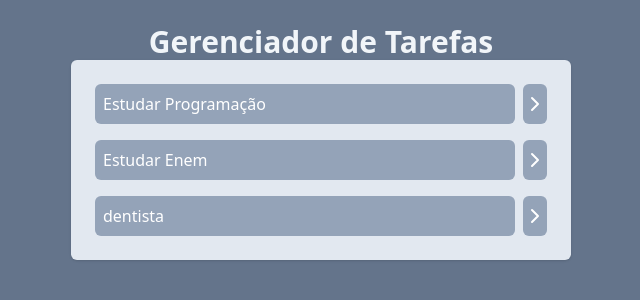
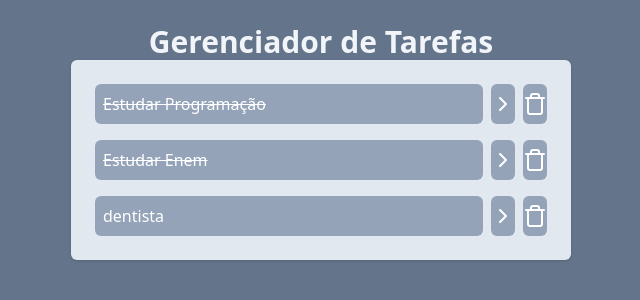
Before and after one commit to Samys003/TaksReact, a React (Vite) app: page / in a window 1280 px wide. Shown: the top 300 px of the page, without its empty margins (319-959 px from the left). Built offline with nearby package versions, Linux system fonts and the light colour scheme.

Commit message:
criando a funcionalidade de excluir a tarefa. riscar a tarefa agora funciona

```diff
--- a/src/App.jsx
+++ b/src/App.jsx
@@ -11,14 +11,14 @@
       isCompleted: true,
     },
     {
-      id: 1,
+      id: 2,
       text: "Estudar Enem",
       description:
         "hoje terei que ver alguns conceitos matematicos e montar o cronograma de biologia",
       isCompleted: true,
     },
     {
-      id: 1,
+      id: 3,
       text: "dentista",
       description: "hoje as 15 horas preciso ir ao dentista fazer uma limpeza",
       isCompleted: false,
@@ -28,11 +28,17 @@
   function onTaskClick(taskId) {
     const newTasks = tasks.map((task) => {
       // validação da atualização da tarefa
-      if (task.id === taskId)
+      if (task.id === taskId) {
         return { ...task, isCompleted: !task.isCompleted };
-
+      }
       return task;
     });
+    setTasks(newTasks);
+  }
+
+  function deleteOnTaskClick(taskId) {
+    const newTasks = tasks.filter((task) => task.id != taskId);
+    setTasks(newTasks);
   }
 
   return (
@@ -41,7 +47,11 @@
         <h1 className="text-3xl text-slate-100 font-bold text-center">
           Gerenciador de Tarefas
         </h1>
-        <Tasks tasks={tasks} />
+        <Tasks
+          tasks={tasks}
+          onTaskClick={onTaskClick}
+          deleteOnTaskClick={deleteOnTaskClick}
+        />
       </div>
     </div>
   );
--- a/src/components/Tasks.jsx
+++ b/src/components/Tasks.jsx
@@ -1,15 +1,21 @@
-import { ChevronRightIcon } from "lucide-react";
+import { ChevronRightIcon, TrashIcon } from "lucide-react";
 
 function Tasks(props) {
   return (
     <ul className="space-y-4 p-6 bg-slate-200 rounded-md shadow">
       {props.tasks.map((task) => (
         <li key={task.id} className="flex gap-2">
-          <button className="bg-slate-400 w-full text-white p-2 rounded-md text-left">
+          <button
+            onClick={() => props.onTaskClick(task.id)}
+            className={`bg-slate-400 w-full text-white p-2 rounded-md text-left ${task.isCompleted && "line-through"}`}
+          >
             {task.text}
           </button>
           <button className="bg-slate-400 rounded-md text-white">
             <ChevronRightIcon />
+          </button>
+          <button className="bg-slate-400 rounded-md text-white">
+            <TrashIcon />
           </button>
         </li>
       ))}
```
